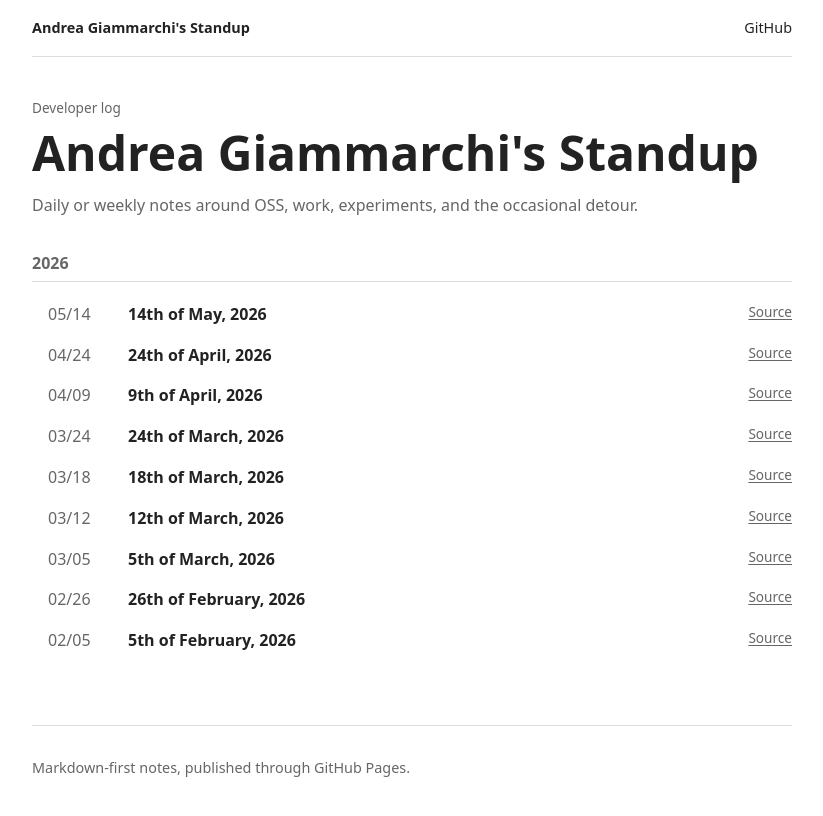
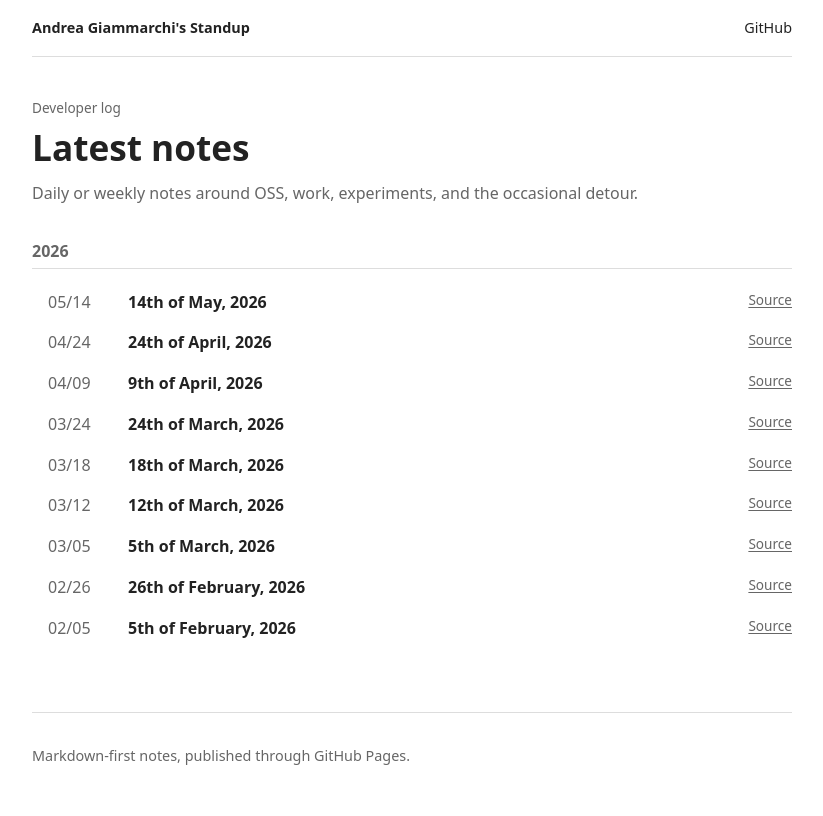
Before and after one commit to WebReflection/standup, a Jekyll site: the page built from index.md, in a window 1280 px wide. Shown: the top 816 px of the page, without its empty margins (228-1051 px from the left). Built offline with Jekyll 4.4.1, drawn with Linux system fonts in a browser that asks for light colours.

Commit message:
less giant repeated title

```diff
--- a/_layouts/home.html
+++ b/_layouts/home.html
@@ -4,7 +4,7 @@ layout: default
 
 <section class="hero">
   <p class="eyebrow">Developer log</p>
-  <h1>{{ page.title | default: site.title }}</h1>
+  <h1>{{ page.heading | default: page.title | default: site.title }}</h1>
   <p>{{ site.description }}</p>
 </section>
 
--- a/assets/site.css
+++ b/assets/site.css
@@ -87,7 +87,12 @@ a {
   margin-bottom: 2rem;
 }
 
-.hero h1,
+.hero h1 {
+  font-size: clamp(1.6rem, 4vw, 2.2rem);
+  line-height: 1.15;
+  margin: 0 0 0.75rem;
+}
+
 .post h1 {
   font-size: clamp(2rem, 6vw, 3rem);
   line-height: 1.1;
--- a/index.md
+++ b/index.md
@@ -1,6 +1,7 @@
 ---
 layout: home
-title: Andrea Giammarchi's Standup
+title: Archive
+heading: Latest notes
 ---
 
 <section class="archive" aria-label="Story archive">
```
Also changed, not shown: 1 other file.
